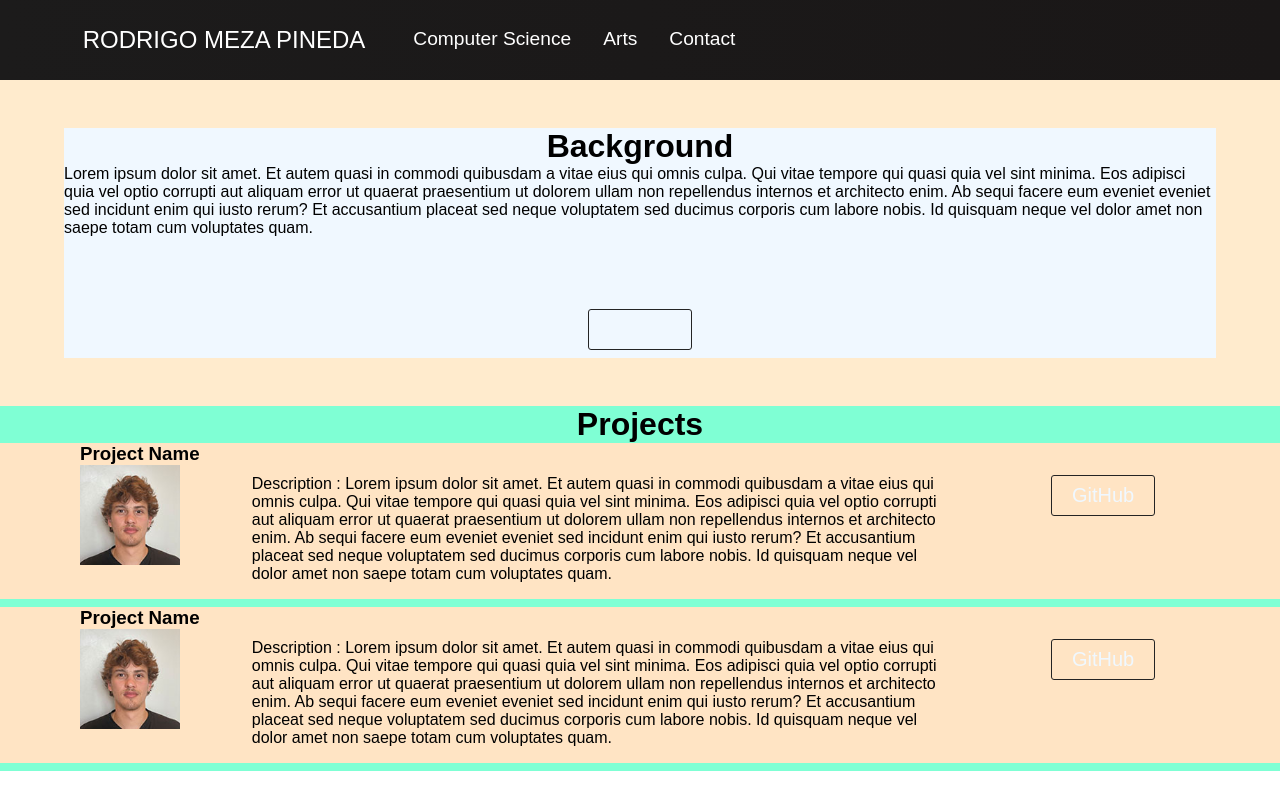
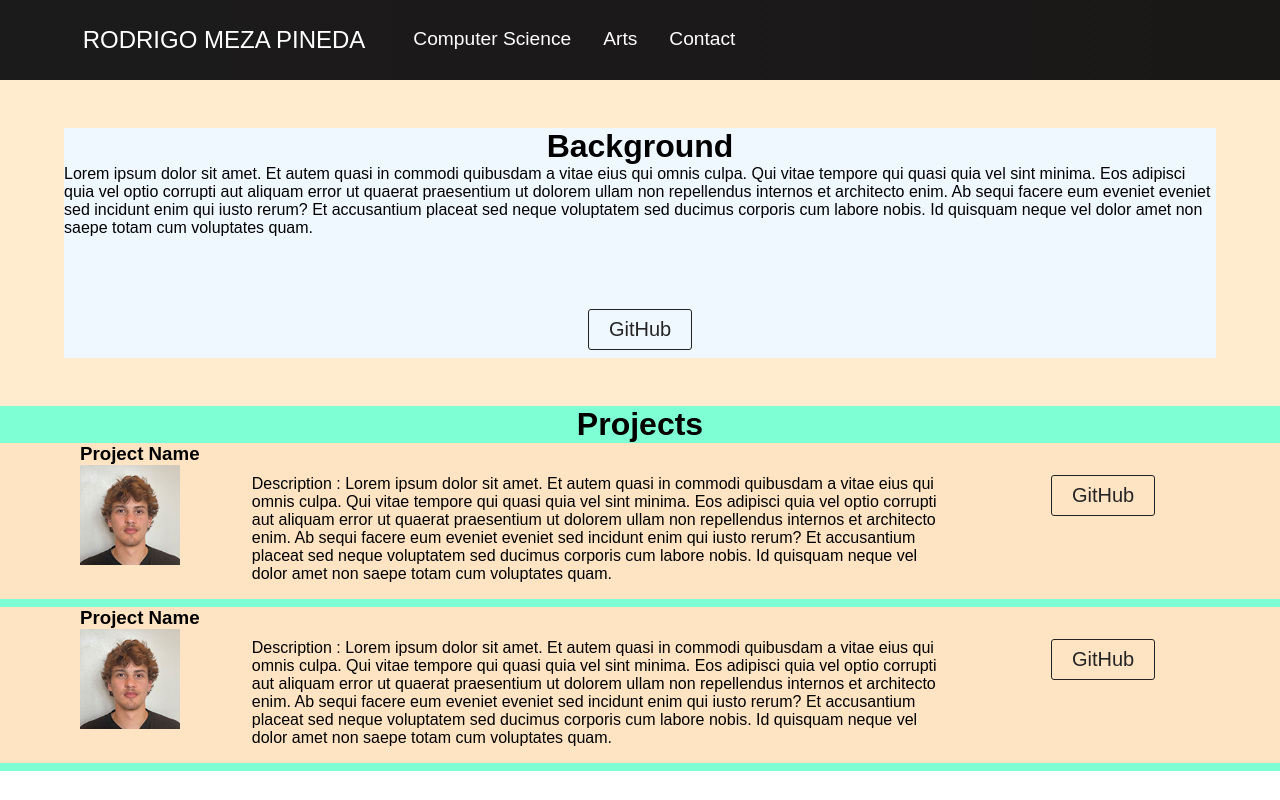
Before and after one commit to rmezapi/rod-website, a React (Create React App) app: page /computer-science in a window 1280 px wide. Built offline with nearby package versions, Linux system fonts and the light colour scheme; some icons are missing.

Commit message:
changed color back to normal in pdf.css

```diff
--- a/src/components/Pdf.css
+++ b/src/components/Pdf.css
@@ -10,7 +10,6 @@
 .btn {
     align-items: flex-end;
     margin-left: 3rem;
-    color: aliceblue;
 }
 
 @media screen and (max-width: 960px) and (min-width: 500px) {
```
